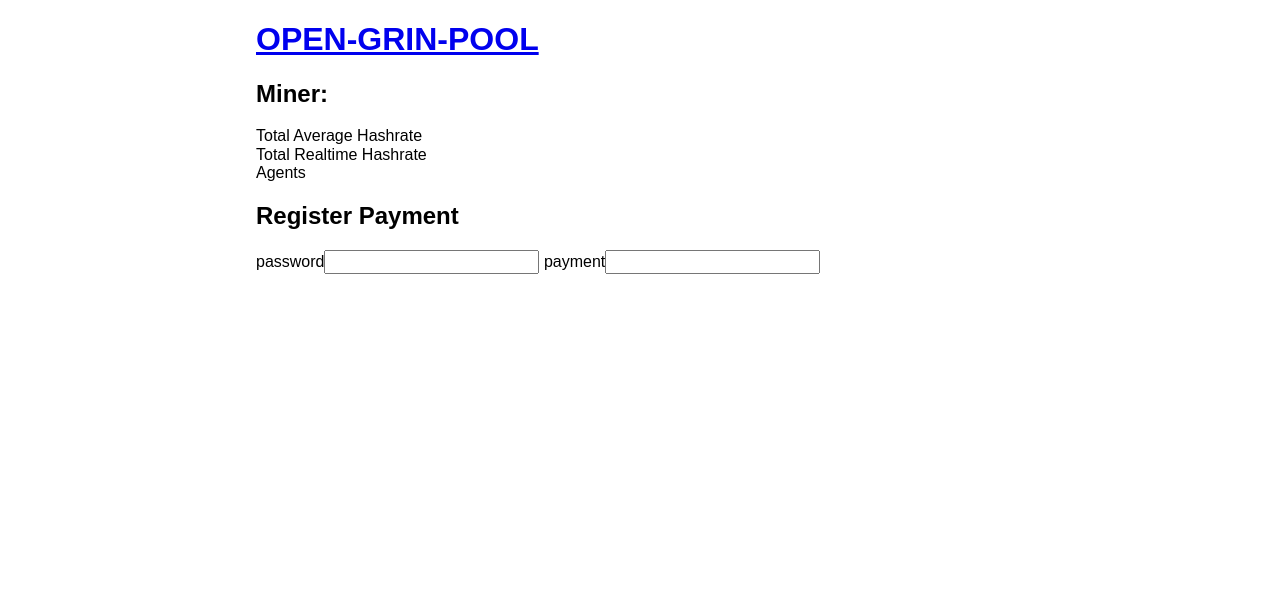
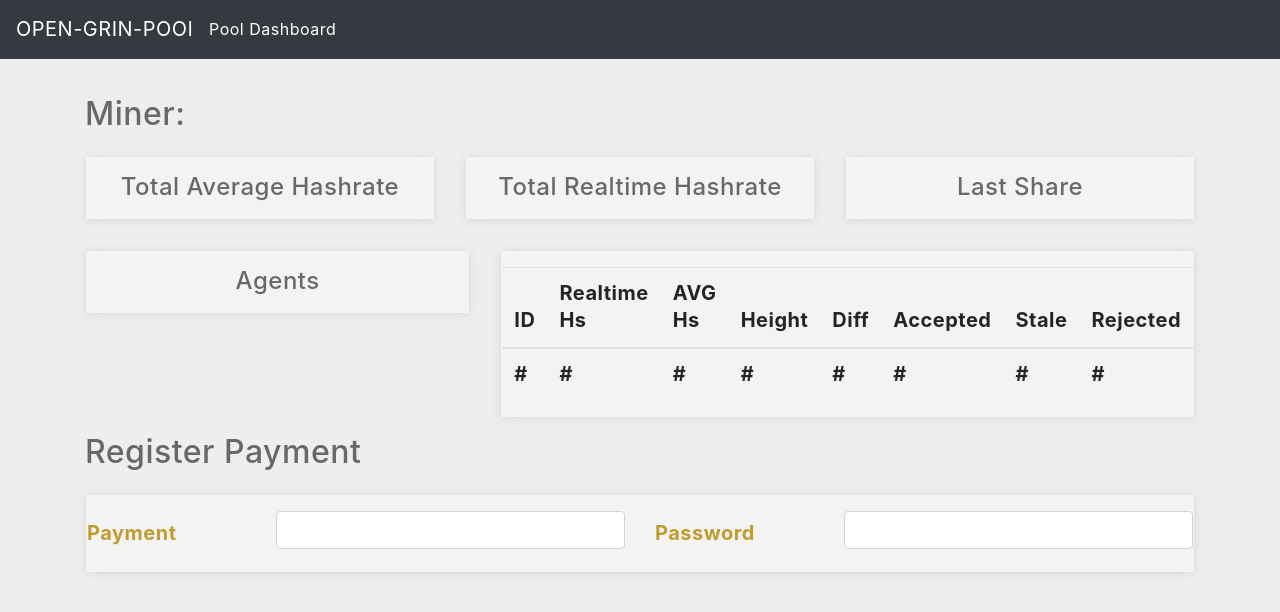
Before and after one commit to mining-pool/open-grin-pool, a plain HTML site: page web/miner.html in a window 1280 px wide. Drawn offline with nearby package versions, Linux system fonts and the light colour scheme; no server answers.

Commit message:
Update miner.html (#27)
changes for web layout

```diff
--- a/web/miner.html
+++ b/web/miner.html
@@ -2,38 +2,84 @@
 <html lang="en">
 
 <head>
-    <meta charset="UTF-8">
-    <meta name="viewport" content="width=device-width, initial-scale=1.0">
-    <meta http-equiv="X-UA-Compatible" content="ie=edge">
-    <title>OPEN-GRIN-POOL</title>
-    <link rel="stylesheet" href="https://unpkg.com/purecss@1.0.1/build/pure-min.css"
-          integrity="sha384-oAOxQR6DkCoMliIh8yFnu25d7Eq/PHS21PClpwjOTeU2jRSq11vu66rf90/cZr47" crossorigin="anonymous">
+    <meta charset="utf-8">
+    <meta name="viewport" content="width=device-width, initial-scale=1, shrink-to-fit=no">
+    <meta name="description" content="OPEN-GRIN-POOl">
+	<title>OPEN-GRIN-POOl</title>
+    <link rel="stylesheet" href="https://stackpath.bootstrapcdn.com/bootstrap/4.4.1/css/bootstrap.min.css" integrity="sha384-Vkoo8x4CGsO3+Hhxv8T/Q5PaXtkKtu6ug5TOeNV6gBiFeWPGFN9MuhOf23Q9Ifjh" crossorigin="anonymous">
+	<link rel="stylesheet" href="css/main.css">
 </head>
+<body>
 
-<body>
-<div class="pure-g">
-    <div class="pure-u-1-5"></div>
+<nav class="navbar navbar-dark fixed-top bg-dark">
+  	<a class="navbar-brand" href="https://github.com/maoxs2/open-grin-pool">OPEN-GRIN-POOl</a>
+	<ul class="navbar-nav mr-auto">
+      <li class="nav-item active">
+        <a class="nav-link" href="index.html">Pool Dashboard</a>
+      </li>
+</ul>
+</nav>
 
-    <div class="pure-u-3-5">
-        <h1><a href="https://github.com/maoxs2/open-grin-pool">OPEN-GRIN-POOL</a></h1>
-        <h2>Miner: <span id="login"></span></h2>
-        <div>
-            <span>Total Average Hashrate</span>
-            <div id="totalAHS"></div>
-            <span>Total Realtime Hashrate</span>
-            <div id="totalRHS"></div>
-            <span>Agents</span>
-            <div id="agents"></div>
-        </div>
+<div class="container">
+	<h2>Miner: <span id="login"></span></h2>
+	<div class="row">
+    	<div class="col-sm l-box text-center"><div class="infobox"><h4>Total Average Hashrate</h4><p id="totalAHS"></p></div></div>
+      	<div class="col-sm l-box text-center"><div class="infobox"><h4>Total Realtime Hashrate</h4><p id="totalRHS"></p></div></div>
+    	<div class="col-sm l-box text-center"><div class="infobox"><h4>Last Share</h4><p id="lastshare"></p></div></div>
+	</div>
+	<div class="row">
+       	<div class="col-sm l-box text-center"><div class="infobox"><h4>Agents</h4><p id="agents"></p></div></div>
+    	<div class="col-sm l-box"><div class="infobox">
+    <table class="table">
+		<thead>
+    	<tr>
+    		<th scope="col">ID</th>
+    		<th scope="col">Realtime Hs</th>
+    		<th scope="col">AVG Hs</th>
+			<th scope="col">Height</th>
+			<th scope="col">Diff</th>
+    		<th scope="col">Accepted</th>
+    		<th scope="col">Stale</th>
+    		<th scope="col">Rejected</th>
+    	</tr>
+  		</thead>
+  		<tbody>
+    		<tr>
+			<td>#</td>
+			<td>#</td>
+			<td>#</td>
+			<td>#</td>
+			<td>#</td>
+			<td>#</td>
+			<td>#</td>
+			<td>#</td>
+    	</tr>
+		</tbody>
+	</table>
+        </div></div>
+	</div>
 
-        <div>
-            <h2>Register Payment</h2>
-            <label for="pass">password</label><input type="text" id="pass">
+	<h2>Register Payment</h2>
+	<div class="row">
+		<div class="col-sm l-box">
+        	<div class="infobox">
+				<form>
+				<div class="form-group row">
+					<label for="pm" class="col-sm-2 col-form-label">Payment</label>
+					<div class="col-sm-4">
+						<input class="form-control" type="text" id="pm">
+					</div>
+					<label for="pass" class="col-sm-2 col-form-label">Password</label>
+    				<div class="col-sm-4">
+        				<input class="form-control" type="password" id="pass">
+					</div>
+    			</div>
+				</form>
+        	</div>
+		</div>
+	</div>
+</div>
 
-            <label for="pm">payment</label><input type="text" id="pm">
-        </div>
-    </div>
-</div>
 
 <script src="/js/config.js"></script>
 <script src="/js/miner.js"></script>
```
